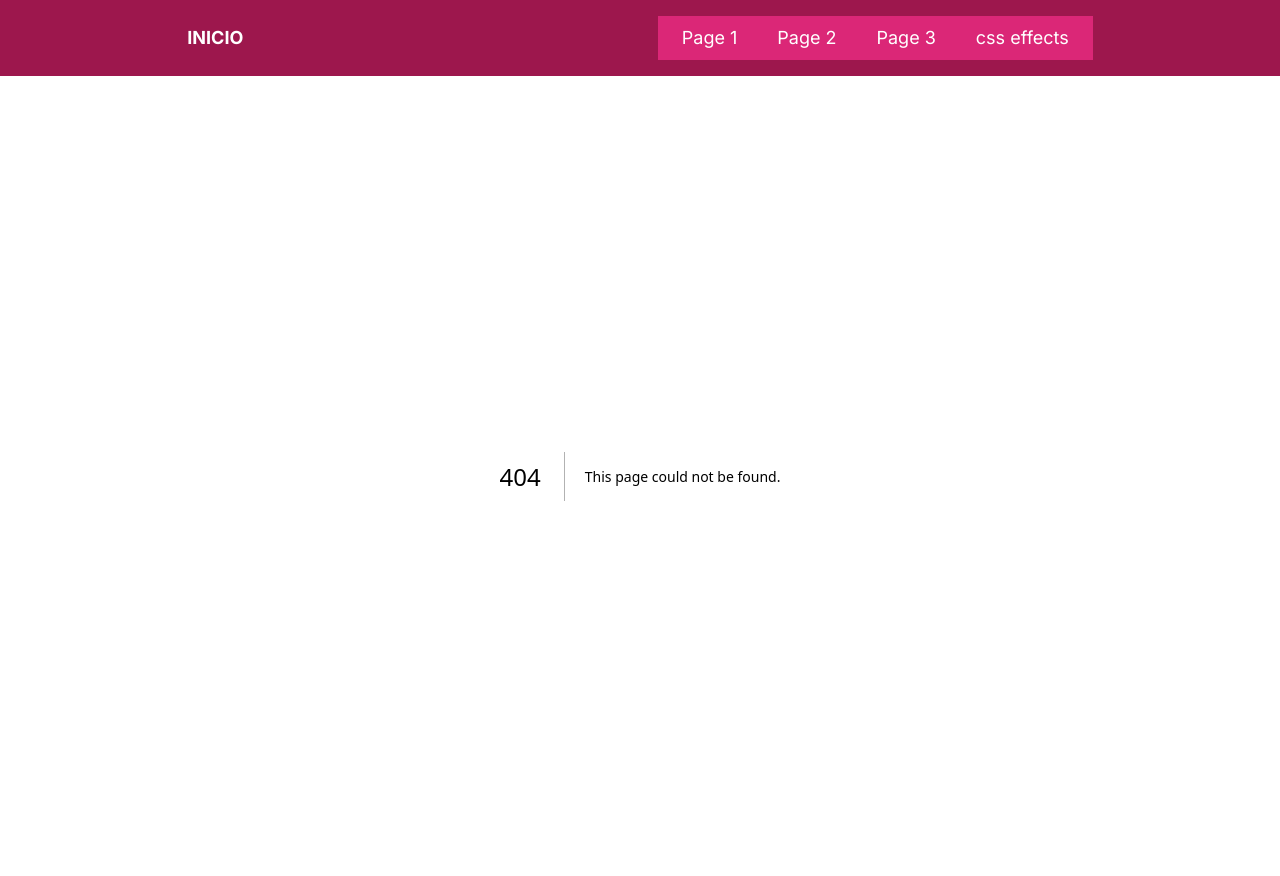
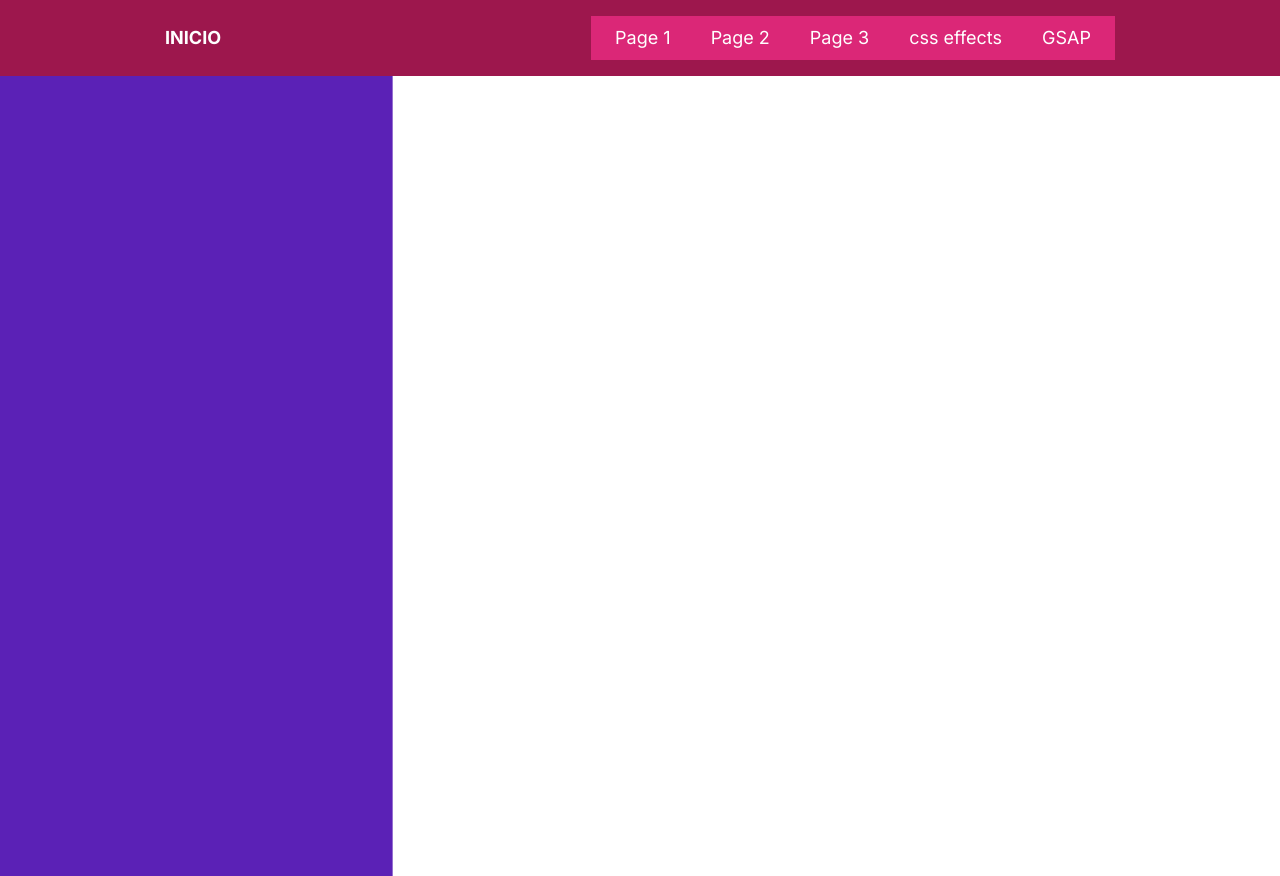
Before and after one commit to cacho-medina/animaciones, a Next.js app: page /gsap in a window 1280 px wide. Before the commit this address had no page. Built offline with nearby package versions, Linux system fonts and the light colour scheme.

Commit message:
se agregaron animaciones de gsap y transition.css

```diff
--- a/package.json
+++ b/package.json
@@ -12,6 +12,7 @@
     "@emotion/react": "^11.11.4",
     "aos": "^2.3.4",
     "framer-motion": "^11.1.7",
+    "gsap": "^3.12.5",
     "locomotive-scroll": "^4.1.4",
     "next": "14.2.2",
     "react": "^18",
--- a/src/app/globals.css
+++ b/src/app/globals.css
@@ -44,6 +44,20 @@
     animation: 2.5s cubic-bezier(0.25, 1, 0.3, 1) wipe-in-top-right both;
 }
 
+@keyframes circle-out-top-right {
+    from {
+        clip-path: circle(125%);
+    }
+    to {
+        clip-path: circle(0% at top right);
+    }
+}
+
+[transition-style="out:circle:top-right"] {
+    animation: 2.5s cubic-bezier(0.25, 1, 0.3, 1) circle-out-top-right both;
+    --transition__delay: 2.3s;
+}
+
 .css-container {
     scroll-snap-type: y mandatory;
 }
--- /dev/null
+++ b/src/app/gsap/page.jsx
@@ -0,0 +1,62 @@
+"use client";
+
+import { useLayoutEffect, useRef } from "react";
+import gsap from "gsap";
+function LoadPage() {
+    const comp = useRef(null);
+    useLayoutEffect(() => {
+        let ctx = gsap.context(() => {
+            const t1 = gsap.timeline();
+            t1.from("#intro-slider", {
+                xPercent: "-100",
+                duration: 1.3,
+                delay: 0.3,
+            })
+                .from(["#title-1", "#title-2", "#title-3"], {
+                    opacity: 0,
+                    y: "+=30",
+                    stagger: 0.5,
+                })
+                .to(["#title-1", "#title-2", "#title-3"], {
+                    opacity: 0,
+                    y: "-=30",
+                    delay: 0.3,
+                    stagger: 0.5,
+                })
+                .to("#intro-slider", {
+                    xPercent: "-100",
+                    duration: 1.3,
+                })
+                .from("#welcome", {
+                    opacity: 0,
+                    duration: 0.5,
+                });
+        }, comp);
+        return () => ctx.revert();
+    }, []);
+    return (
+        <div className="relative" ref={comp}>
+            <div
+                id="intro-slider"
+                className="h-screen p-10 bg-violet-800 text-yellow-400 absolute top-0 left-0 z-10 w-full flex flex-col justify-center items-center text-start gap-10 tracking-tight"
+            >
+                <h1 id="title-1" className="text-8xl">
+                    Animacion de
+                </h1>
+                <h1 id="title-2" className="text-8xl">
+                    slider con
+                </h1>
+                <h1 id="title-3" className="text-8xl">
+                    GSAP
+                </h1>
+            </div>
+            <div className="h-screen grid place-items-center bg-white text-slate-800">
+                <h2 id="welcome" className="font-bold text-6xl underline">
+                    Load page.
+                </h2>
+            </div>
+        </div>
+    );
+}
+
+export default LoadPage;
--- a/src/app/page.js
+++ b/src/app/page.js
@@ -5,6 +5,11 @@ import { Slide, JackInTheBox } from "react-awesome-reveal";
 export default function Home() {
     return (
         <div>
+            <div transition-style="out:circle:top-right" className="relative">
+                <div className="absolute h-screen w-full grid place-items-center bg-pink-300">
+                    <h1 className="font-bold text-7xl">Animaciones Varias</h1>
+                </div>
+            </div>
             <div className="bg-red-400 grid place-items-center h-screen">
                 <h1 className="font-medium text-center text-7xl text-black">
                     ANIMACIONES CON <br /> GSAP Y FRAMER MOTION
--- a/src/components/navbar/Navbar.jsx
+++ b/src/components/navbar/Navbar.jsx
@@ -67,6 +67,18 @@ function Navbar() {
                         css effects
                     </Link>
                 </motion.li>
+                <motion.li
+                    className="list-none"
+                    whileHover={{ scale: 1.1 }}
+                    whileTap={{ scale: 0.95 }}
+                >
+                    <Link
+                        href="/gsap"
+                        className="transition-all text-lg hover:underline"
+                    >
+                        GSAP
+                    </Link>
+                </motion.li>
             </div>
         </nav>
     );
```
Also changed, not shown: 1 other file (tests, documents, lock files or other folders).
